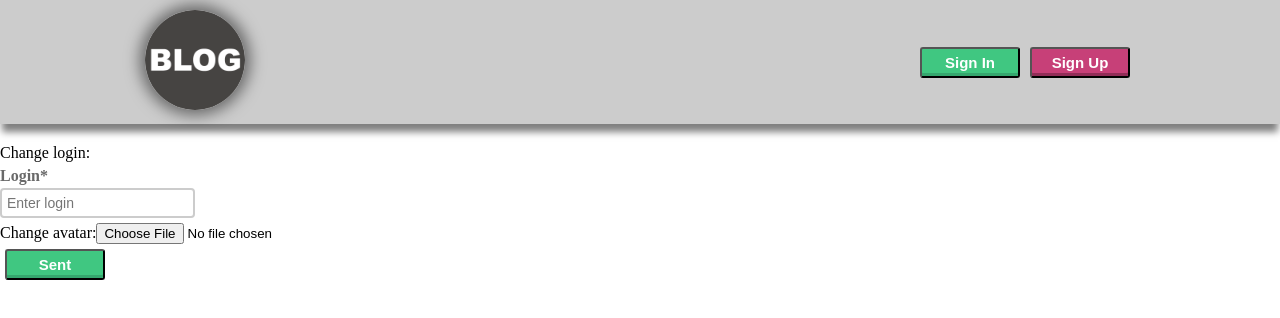
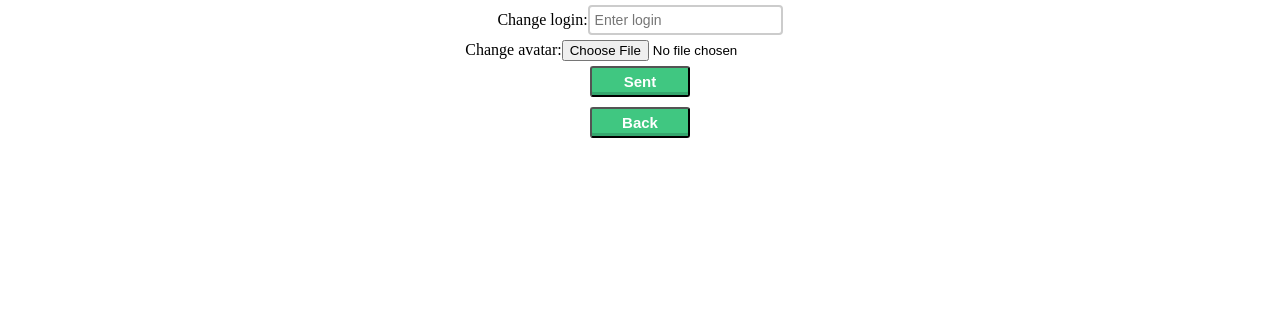
Before and after one commit to onotole-ololoev/redux_app, a React (Create React App) app: page /profileedit in a window 1280 px wide. Shown: the top 318 px of the page. Built offline with nearby package versions, Linux system fonts and the light colour scheme.

Commit message:
post page fixed

```diff
--- a/src/App.js
+++ b/src/App.js
@@ -9,14 +9,14 @@ import Routes from "./routes";
 
 
 function App(props) {
-    const [authModal, setAuthModal] = useState(false);
-    const authModalToggle = () => setAuthModal(!authModal);
+    // const [authModal, setAuthModal] = useState(false);
+    // const authModalToggle = () => setAuthModal(!authModal);
 
     console.log(props);
 
   return (
       <Router>
-          <Header openAuthModal={authModalToggle}/>
+          {/*<Header openAuthModal={authModalToggle}/>*/}
           <Routes />
       </Router>
 
--- a/src/pages/home/index.js
+++ b/src/pages/home/index.js
@@ -4,15 +4,20 @@ import PostList from "../../components/postList";
 import Button from "../../components/button";
 import Modal from "../../components/modal";
 import Input from "../../components/input";
+import Header from "../../components/header";
+
 
 
 
 
 const Home = () => {
+
     const [authModal, setAuthModal] = useState(false);
     const authModalToggle = () => setAuthModal(!authModal);
 
     return (
+        <>
+        <Header openAuthModal={authModalToggle}/>
         <div className='wrapper'>
             <div className='filter-box'>
                 <Input placeholder='Find...' variant='find' />
@@ -21,6 +26,7 @@ const Home = () => {
             <PostList />
             {authModal ? <Modal authModal={authModal} closeAuthModal={authModalToggle}/> : null}
         </div>
+        </>
     );
 }
 
--- a/src/pages/post/components/article/index.js
+++ b/src/pages/post/components/article/index.js
@@ -33,27 +33,7 @@ const Article = () => {
 
                 — Вступать в брак начали позже – темп жизни изменился. Молодым людям хочется все успеть – получить высшее образование, поработать, получить какой-то опыт, встать на ноги. Только добившись всего намеченного, они всерьез начинают задумываться об образовании новой ячейки общества.
 
-                Все эти явления присутствуют сегодня в нашем обществе и это нормально. Здесь главное не переусердствовать в своих стремлениях, знать меру и помнить о заветах наших предков. Все должно быть в свое время – любовь, свадьба, дети и внуки.
-
-                Любовь: это главная семейная ценность. Она проявляется в нежности по отношению к любимым, желанием о них заботиться, защищать, быть постоянно рядом. Союзы, основанные на любви – счастливые и благополучные. Они представляют собой крепкий оплот, тихую гавань, в которую всегда можно вернуться, получить поддержку и утешение.
-
-                Доверие: важно научиться доверять друг другу и приучить к этому своих детей. С каждой проблемой, неудачей, любыми переживаниями вы должны делиться со своими родными. Доверие сложно купить за какие-то деньги, его можно только заслужить, и часто на это уходят многие года.
-
-                Доброта: это желание помочь слабому, беззащитному, оказать ему поддержку, потребность быть полезным. Такие отношения делают семью более гармоничной.
-
-                Верность: еще один залог крепости любовных уз. Готовность быть с любимым человеком и в горе и в радости, несмотря ни на какие соблазны. Это качество формирует в человеке с раннего детства такие качества, как верность своему слову, делу, преданность в дружбе.
-
-                Взаимопонимание: важно понимать друг друга с полуслова, уважать интересы и стремления своей второй половинки и детей. Чувствуя поддержку, человек развивается не только духовно, но и поднимается ввысь в спорте, карьере, достигает больших успехов.
-
-                Уважение: оно выражается в уважении к индивидуальности каждого члена фамилии, недопустимости «переламывания» одного супруга под интересы и потребности другого, невмешательства в дела молодых со стороны родителей.
-
-                Все хорошее и плохое закладывается человеку с детства. Все нормы, правила поведения ребенок получает от родителей, бабушек и дедушек. На их примерах он учится, перенимает опыт, модель поведения и отношения к окружающим. Поэтому воспитывать детей, прививать им правила нужно с самого раннего возраста. Одним из наиболее доступных способов, как это сделать естественно и непринужденно, являются традиции. В каждой семье они могут быть совершенно разными, но решающими одну важную задачу – сплотить и укрепить.
-
-                Совместные чаепития с тортом, сладостями, вкусной домашней выпечкой
-                Совместный вечерний досуг – настольные игры, такие как домино, лото или мафия, партия в шахматы.
-                Регулярные экскурсии в ближайшие города, по памятным местам, музеям, паркам, зоопаркам.
-                Здоровый образ жизни тоже может стать традицией. Каждые выходные, в зависимости от времени года, можно выезжать в парк покататься на велосипедах, роликах, коньках, санках.
-                Совместные путешествия.
+                амого раннего возраста. Одним из наиболее доступных способов, как это сделать естественно и непринужденно, являются традиции. В каждой семье они могут быть совершенно разными, но решающими одну важную задачу – сплотить и укрепить.
             </p>
         </div>
     )
--- /dev/null
+++ b/src/pages/post/index.js
@@ -0,0 +1,34 @@
+import React, {useState} from "react";
+import PostHeader from "./components/post-header";
+import PostImage from "./components/post-image";
+import Article from "./components/article";
+import Button from "../../components/button";
+import {useHistory} from "react-router-dom";
+import './post.css'
+import Header from "../../components/header";
+import Modal from "../../components/modal";
+
+
+
+
+const Post = () => {
+
+    const [authModal, setAuthModal] = useState(false);
+    const authModalToggle = () => setAuthModal(!authModal);
+    const router = useHistory();
+
+    return (
+        <>
+        <Header openAuthModal={authModalToggle}/>
+        <div className='page-wrapper'>
+            <PostImage />
+            <PostHeader />
+            <Article />
+            <Button type='button' label='Back' onClick={() => router.goBack()}/>
+            {authModal ? <Modal authModal={authModal} closeAuthModal={authModalToggle}/> : null}
+        </div>
+        </>
+    )
+};
+
+export default Post;
--- /dev/null
+++ b/src/pages/post/post.css
@@ -0,0 +1,7 @@
+.page-wrapper {
+    margin: 0 auto;
+    max-width: 1200px;
+    display: flex;
+    flex-direction: column;
+    align-items: center;
+}
--- a/src/pages/post/post.js
+++ /dev/null
@@ -1,20 +0,0 @@
-import React from "react";
-import PostHeader from "./components/post-header";
-import PostImage from "./components/post-image";
-import Article from "./components/article";
-
-
-
-
-const Post = () => {
-
-    return (
-        <div>
-            <PostHeader />
-            <PostImage />
-            <Article />
-        </div>
-    )
-};
-
-export default Post;
--- a/src/pages/profile-edit/profile-edit.js
+++ b/src/pages/profile-edit/index.js
@@ -1,16 +1,19 @@
 import React from "react";
 import Input from "../../components/input";
 import Button from "../../components/button";
+import './profileedit.css';
+import {useHistory} from "react-router-dom";
 
 
 
 const ProfileEdit = () => {
+    const router = useHistory();
 
     return (
-        <div>
-            <div>
+        <div className='page-wrapper'>
+            <div className='profile-box'>
                 <span>Change login:</span>
-                <Input label='Login*' placeholder='Enter login' variant='authModal'/>
+                <Input label='' placeholder='Enter login' variant='authModal'/>
 
             </div>
             <div>
@@ -18,6 +21,7 @@ const ProfileEdit = () => {
                 <input type="file" name="photo-img" id="photo-img" />
             </div>
             <Button type='submit' label='Sent'/>
+            <Button type='button' label='Back' onClick={() => router.goBack()}/>
         </div>
     )
 };
--- /dev/null
+++ b/src/pages/profile-edit/profileedit.css
@@ -0,0 +1,5 @@
+.profile-box {
+    display: flex;
+    align-items: center;
+    justify-content: center;
+}
--- a/src/routes/index.js
+++ b/src/routes/index.js
@@ -1,9 +1,9 @@
 import React from "react";
 import {Redirect, Route, Switch} from "react-router-dom";
-import Post from "../pages/post/post";
 import Error from "../pages/404/404";
 import Home from "../pages/home";
-import ProfileEdit from "../pages/profile-edit/profile-edit";
+import Post from "../pages/post";
+import ProfileEdit from "../pages/profile-edit";
 
 const Routes = () => {
 
```
